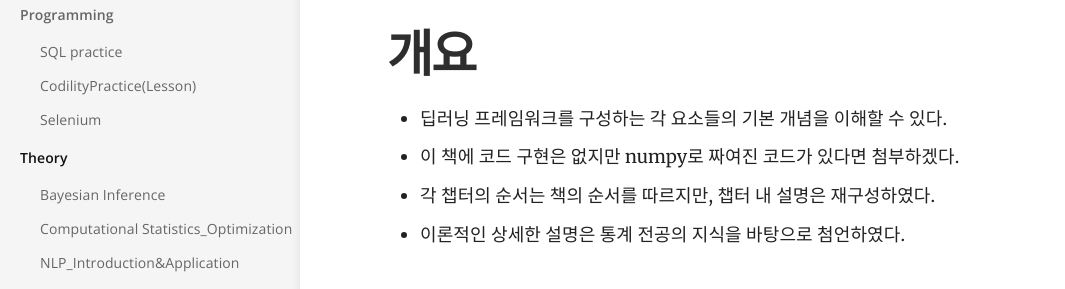
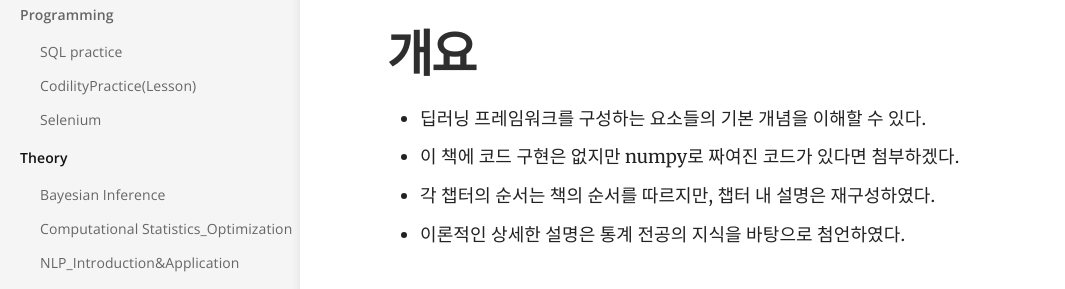
Before and after one commit to yrk3434/yrk3434.github.io, a Jekyll site: the page built from _docs/Theory/Deep Learning Overview.md, in a window 1280 px wide and 900 px high. Shown: the part 307-596 px from the top of the window, without its empty margins (0-1065 px from the left). Built offline with Jekyll 4.4.1, drawn with Linux system fonts in a browser that asks for light colours; formulas are drawn with MathJax 3.

Commit message:
Update Deep Learning Overview.md

```diff
--- a/_docs/Theory/Deep Learning Overview.md
+++ b/_docs/Theory/Deep Learning Overview.md
@@ -14,7 +14,7 @@ toc_label: 목차
 
 # 개요
 
-- 딥러닝 프레임워크를 구성하는 각 요소들의 기본 개념을 이해할 수 있다.
+- 딥러닝 프레임워크를 구성하는 요소들의 기본 개념을 이해할 수 있다.
 - 이 책에 코드 구현은 없지만 numpy로 짜여진 코드가 있다면 첨부하겠다.
 - 각 챕터의 순서는 책의 순서를 따르지만, 챕터 내 설명은 재구성하였다.
 - 이론적인 상세한 설명은 통계 전공의 지식을 바탕으로 첨언하였다.
```
